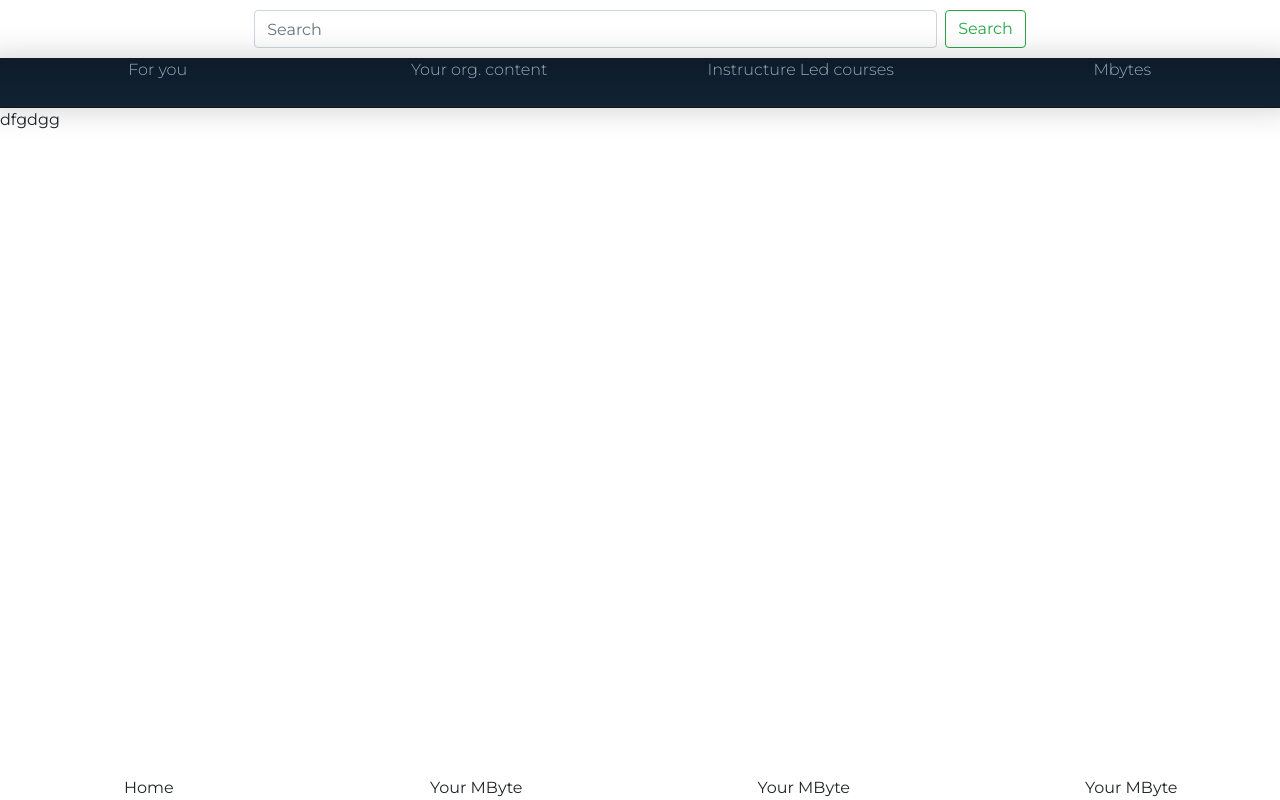
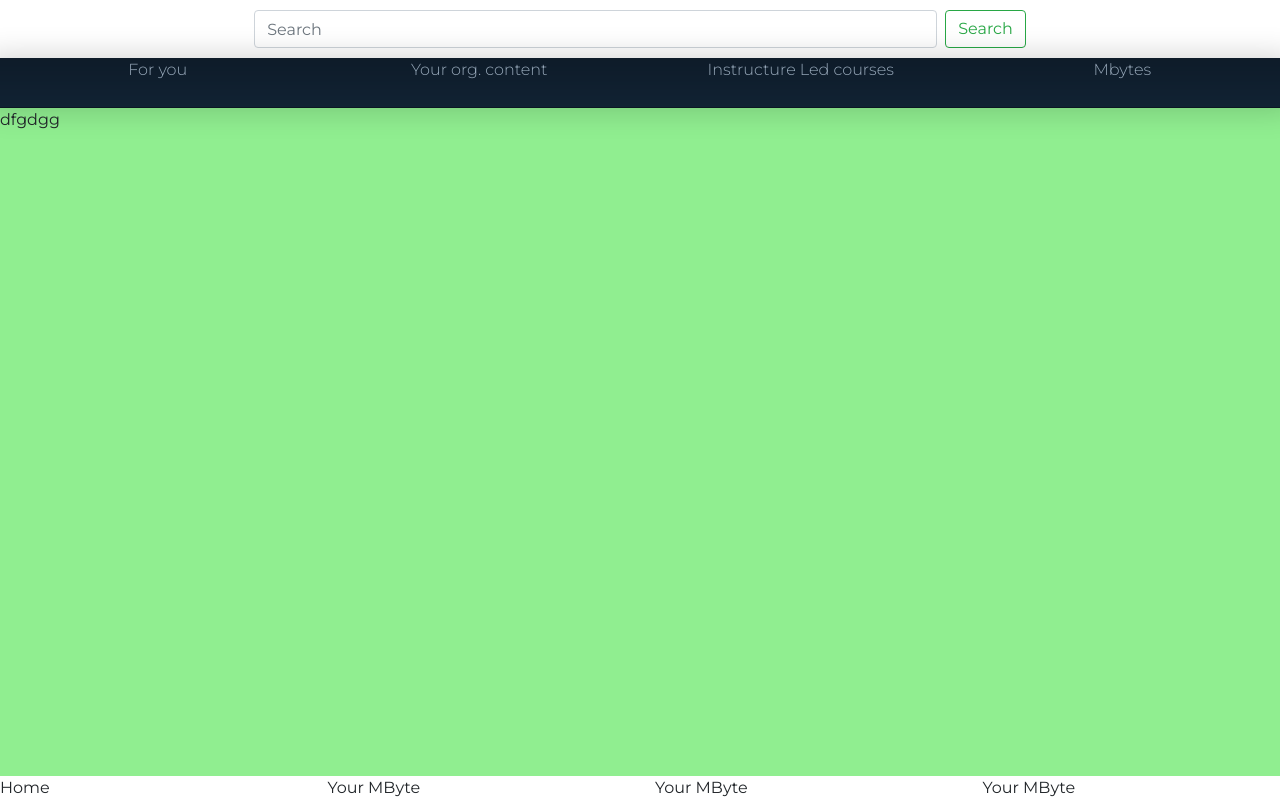
Before and after one commit to chinmaygireesh/upSkill, an Angular app: page /home in a window 1280 px wide. Built offline with nearby package versions, Linux system fonts and the light colour scheme.

Commit message:
fix:header,content,footer alignment fixed

```diff
--- a/src/app/footer/footer.component.html
+++ b/src/app/footer/footer.component.html
@@ -8,7 +8,7 @@
     </div>
 </footer>
 </div> -->
-<div class="conntainer">
+<div >
     <div class="row">
     <div class="col">Home</div>
     <div class="col">Your MByte</div>
--- a/src/app/main/main.component.html
+++ b/src/app/main/main.component.html
@@ -1,3 +1,11 @@
-<app-header></app-header>
-<app-record-screen></app-record-screen>
-<app-footer ></app-footer>
+<!-- <app-header></app-header>
+
+<app-footer ></app-footer> -->
+
+<div class="wrapper">
+    <app-header></app-header>
+    <div class="maxHeight"><app-record-screen></app-record-screen></div>
+    <div class="content">
+        <app-footer ></app-footer>
+    </div>
+</div>
--- a/src/app/main/main.component.scss
+++ b/src/app/main/main.component.scss
@@ -16,3 +16,24 @@ body {
   height: 60px;
   line-height: 60px;
 }
+
+* {
+  margin: 0;
+  padding: 0;
+}
+
+.wrapper {
+  min-height: 100vh;
+  display: flex;
+  flex-direction: column;
+}
+
+.maxHeight {
+  flex: 1;
+  background: lightgreen;
+}
+
+.content div {
+  padding: 10px;
+  border-top: 3px solid #0f0f0f;
+}
```
